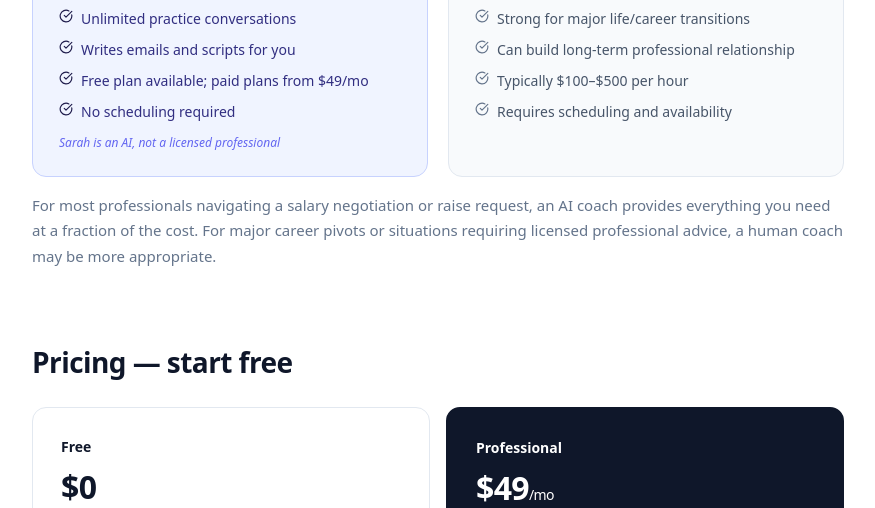
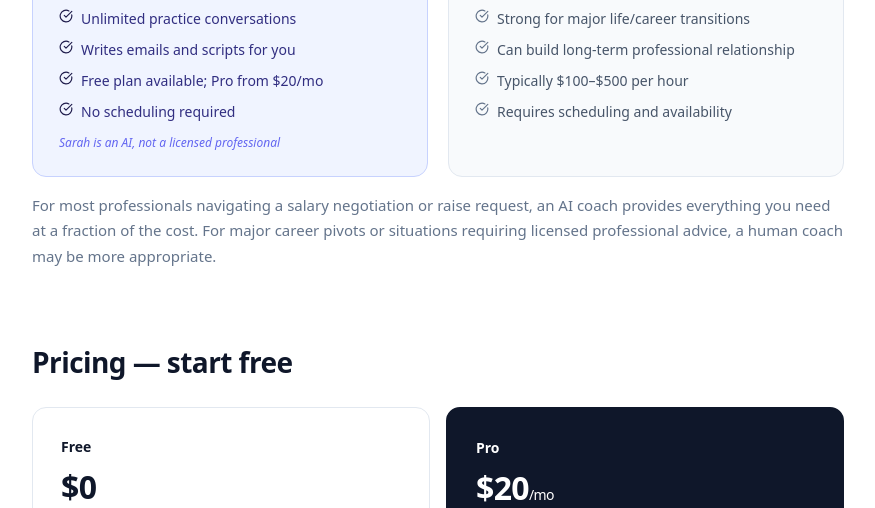
Before and after one commit to JustinMcGrane/negotiateai, a Next.js app: page /ai-career-coach in a window 1280 px wide. Shown: the part 3081-3589 px from the top of the page, without its empty margins (202-1077 px from the left). Built offline with nearby package versions, Linux system fonts and the light colour scheme.

Commit message:
Fix pricing on /ai-career-coach page: 0/mo Pro (was 9/9)
Co-Authored-By: Claude Sonnet 4.6 <noreply@anthropic.com>
Claude-Session: https://claude.ai/code/session_01KTPDUkmigtGUH19kU2EQLR

```diff
--- a/src/app/ai-career-coach/page.tsx
+++ b/src/app/ai-career-coach/page.tsx
@@ -28,8 +28,7 @@ const softwareSchema = {
   url: 'https://gethayven.com/ai-career-coach',
   offers: [
     { '@type': 'Offer', name: 'Free', price: '0', priceCurrency: 'USD' },
-    { '@type': 'Offer', name: 'Professional', price: '49', priceCurrency: 'USD', billingIncrement: 'P1M' },
-    { '@type': 'Offer', name: 'Pro', price: '79', priceCurrency: 'USD', billingIncrement: 'P1M' },
+    { '@type': 'Offer', name: 'Pro', price: '20', priceCurrency: 'USD', billingIncrement: 'P1M' },
   ],
   description: 'Sarah is Hayven\'s AI career coach. She provides personalized salary negotiation strategies, compensation analysis, resume feedback, and career guidance. Sarah is an AI assistant, not a human coach or licensed professional.',
   publisher: {
@@ -72,7 +71,7 @@ const faqSchema = {
       name: 'How much does Hayven cost?',
       acceptedAnswer: {
         '@type': 'Answer',
-        text: 'Hayven has a free plan that includes a salary assessment and one coaching session with Sarah. Paid plans start at $49/month for unlimited coaching and all negotiation tools.',
+        text: 'Hayven has a free plan that includes a salary assessment and one coaching session with Sarah. Pro is $20/month for unlimited coaching and all negotiation tools.',
       },
     },
   ],
@@ -261,7 +260,7 @@ export default function AiCareerCoachPage() {
                 'Data-driven market salary analysis',
                 'Unlimited practice conversations',
                 'Writes emails and scripts for you',
-                'Free plan available; paid plans from $49/mo',
+                'Free plan available; Pro from $20/mo',
                 'No scheduling required',
               ].map((item) => (
                 <div key={item} style={{ display: 'flex', alignItems: 'flex-start', gap: 8, marginBottom: 10 }}>
@@ -311,12 +310,12 @@ export default function AiCareerCoachPage() {
                 dark: false,
               },
               {
-                name: 'Professional',
-                price: '$49',
+                name: 'Pro',
+                price: '$20',
                 period: '/mo',
                 desc: 'Unlimited coaching & tools',
                 features: ['Sarah — unlimited coaching', 'All 10 negotiation tools', 'Resume analyzer + cover letter', 'Counter-offer builder', 'Raise builder + playbook'],
-                cta: 'Get Professional',
+                cta: 'Get Pro',
                 ctaHref: '/signup',
                 dark: true,
               },
```
